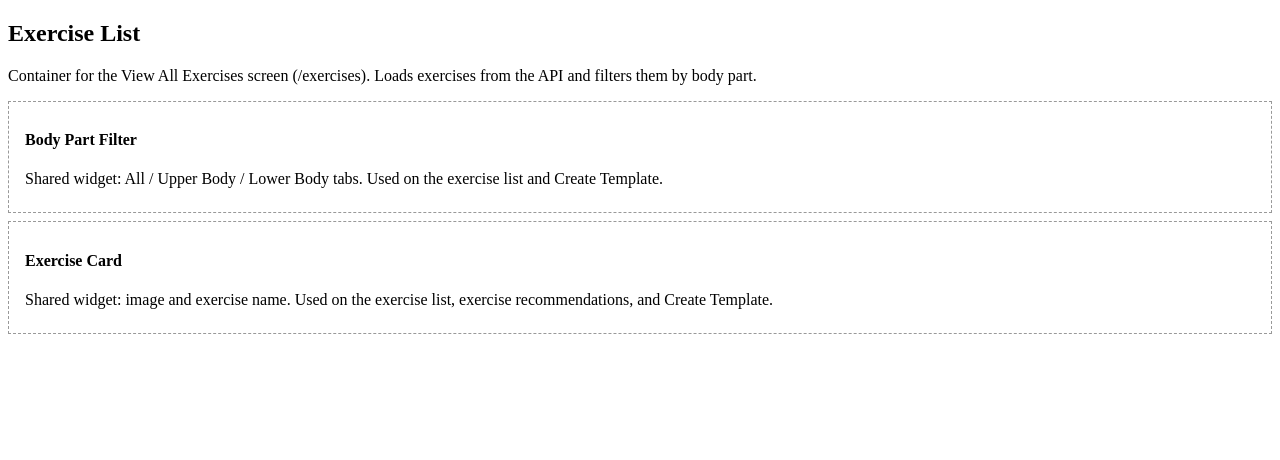
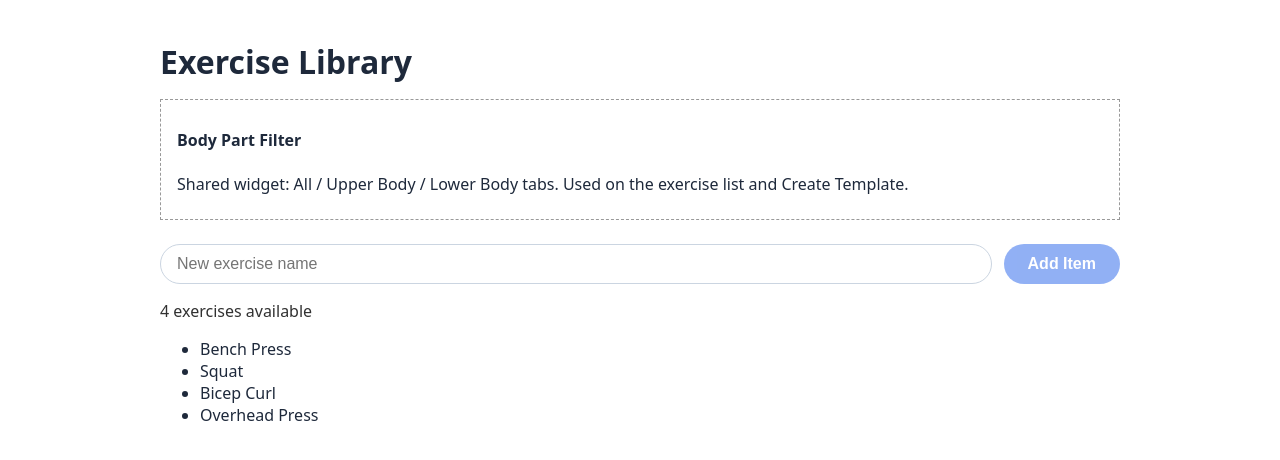
Before and after one commit to Tw0S41nt/SoloLeveling_UI, an Angular app: page /exercises in a window 1280 px wide. Shown: the top 460 px of the page. Built offline with nearby package versions, Linux system fonts and the light colour scheme.

Commit message:
Use ExerciseService in exercise-list with text input and Add Item button

```diff
--- a/src/app/features/exercises/components/exercise-list/exercise-list.html
+++ b/src/app/features/exercises/components/exercise-list/exercise-list.html
@@ -1,5 +1,31 @@
-<h2>Exercise List</h2>
-<p>Container for the View All Exercises screen (/exercises). Loads exercises from the API and filters them by body part.</p>
+<section class="exercise-list">
+  <h2>Exercise Library</h2>
 
-<app-body-part-filter />
-<app-exercise-card />
+  <app-body-part-filter />
+
+  <div class="add-exercise">
+    <input
+      type="text"
+      placeholder="New exercise name"
+      aria-label="New exercise name"
+      [value]="newExerciseName()"
+      (input)="onNameInput($event)"
+      (keydown.enter)="addExercise()"
+    />
+    <button type="button" [disabled]="!newExerciseName().trim()" (click)="addExercise()">
+      Add Item
+    </button>
+  </div>
+
+  @if (exercises().length > 0) {
+    <p class="count">{{ exercises().length }} exercises available</p>
+  }
+
+  <ul>
+    @for (exercise of exercises(); track exercise.exerciseId) {
+      <li>{{ exercise.name }}</li>
+    } @empty {
+      <li>No exercises yet. Add one above.</li>
+    }
+  </ul>
+</section>
--- a/src/app/features/exercises/components/exercise-list/exercise-list.scss
+++ b/src/app/features/exercises/components/exercise-list/exercise-list.scss
@@ -0,0 +1,55 @@
+.exercise-list {
+  max-width: 960px;
+  margin: 0 auto;
+  padding: 2rem 1rem;
+  color: #1e293b;
+  font-family: system-ui, sans-serif;
+}
+
+h2 {
+  margin: 0 0 1rem;
+  font-size: 2rem;
+}
+
+.add-exercise {
+  display: flex;
+  gap: 0.75rem;
+  margin: 1.5rem 0 0.5rem;
+
+  input {
+    flex: 1;
+    padding: 0.65rem 1rem;
+    border: 1px solid #cbd5e1;
+    border-radius: 999px;
+    font-size: 1rem;
+
+    &:focus {
+      border-color: #2563eb;
+      outline: 2px solid #60a5fa;
+    }
+  }
+
+  button {
+    padding: 0.65rem 1.5rem;
+    border: none;
+    border-radius: 999px;
+    background: #2563eb;
+    color: #ffffff;
+    font-size: 1rem;
+    font-weight: 600;
+    cursor: pointer;
+
+    &:active {
+      background: #1e3a8a;
+    }
+
+    &:disabled {
+      opacity: 0.5;
+      cursor: not-allowed;
+    }
+  }
+}
+
+.count {
+  color: #313131;
+}
--- a/src/app/features/exercises/components/exercise-list/exercise-list.ts
+++ b/src/app/features/exercises/components/exercise-list/exercise-list.ts
@@ -1,11 +1,25 @@
-import { Component } from '@angular/core';
+import { Component, inject, signal } from '@angular/core';
+import { ExerciseService } from '../../../../services/exercise.service';
 import { BodyPartFilter } from '../../../../shared/components/body-part-filter/body-part-filter';
-import { ExerciseCard } from '../../../../shared/components/exercise-card/exercise-card';
 
 @Component({
-  imports: [BodyPartFilter, ExerciseCard],
+  imports: [BodyPartFilter],
   selector: 'app-exercise-list',
   styleUrl: './exercise-list.scss',
   templateUrl: './exercise-list.html',
 })
-export class ExerciseList {}
+export class ExerciseList {
+  private readonly exerciseService = inject(ExerciseService);
+
+  protected readonly exercises = this.exerciseService.exercises;
+  protected readonly newExerciseName = signal('');
+
+  protected onNameInput(event: Event): void {
+    this.newExerciseName.set((event.target as HTMLInputElement).value);
+  }
+
+  protected addExercise(): void {
+    this.exerciseService.addExercise(this.newExerciseName());
+    this.newExerciseName.set('');
+  }
+}
```
Also changed, not shown: 1 other file (tests, documents, lock files or other folders).
